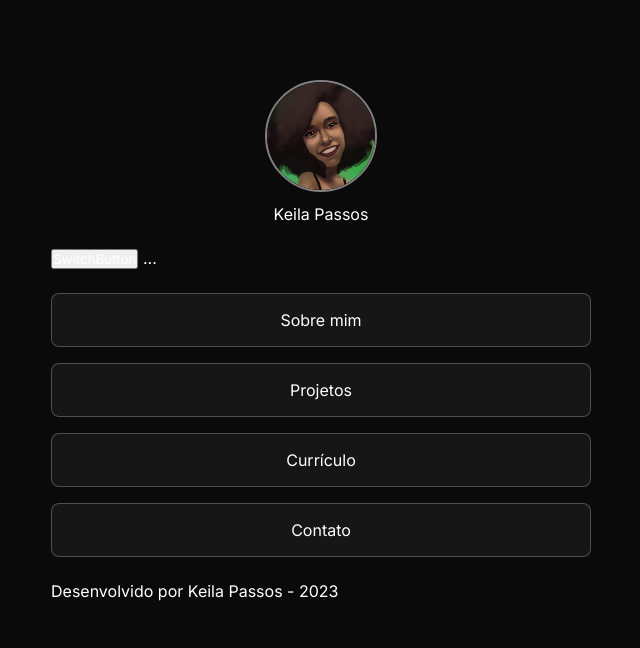
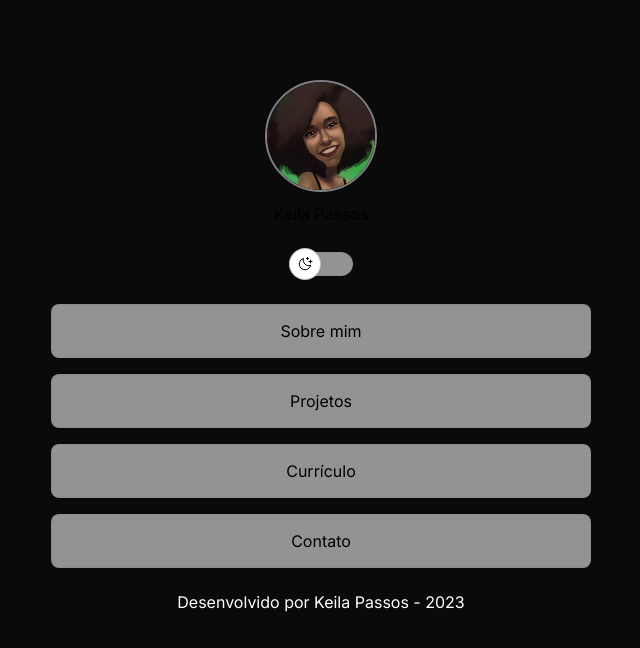
Before and after one commit to keilapassos/portfolio-devlinks, a plain HTML site: page index.html in a window 1280 px wide. Shown: the whole page, without its empty margins (319-959 px from the left). Drawn offline with nearby package versions, Linux system fonts and the light colour scheme.

Commit message:
style SwitchMode button and style lightmode + footer

```diff
--- a/index.html
+++ b/index.html
@@ -22,9 +22,9 @@
         <figcaption>Keila Passos</figcaption>
       </figure>
 
-      <div class="switch-button">
-        <button>SwitchButton</button>
-        <span>...</span>
+      <div class="switch-mode" onclick="toggleMode()">
+        <button></button>
+        <span></span>
       </div>
 
       <nav>
@@ -46,5 +46,15 @@
 
       <footer>Desenvolvido por Keila Passos - 2023</footer>
     </div>
+
+    <script
+      type="module"
+      src="https://unpkg.com/ionicons@5.5.2/dist/ionicons/ionicons.esm.js"
+    ></script>
+    <script
+      nomodule
+      src="https://unpkg.com/ionicons@5.5.2/dist/ionicons/ionicons.js"
+    ></script>
+    <script src="./scripts/script.js"></script>
   </body>
 </html>
--- a/scripts/script.js
+++ b/scripts/script.js
@@ -0,0 +1,4 @@
+function toggleMode() {
+  const html = document.documentElement;
+  html.classList.toggle("light");
+}
--- a/styles/style.css
+++ b/styles/style.css
@@ -5,17 +5,36 @@
 }
 
 :root {
+  /* colocar iamgem como bg */
+  /* --bg-url: url(../assets/bg-dark.jpg); */
+  --text-color: #000000;
+  --bg-color: rgb(10, 10, 10);
+  --switch-bg-url: url(../assets/moon-stars.svg);
+  --nav-item-border-color: rgba(139, 134, 134, 0.5);
+  --nav-item-border-color-hover: rgba(255, 255, 255, 0.2);
+  --nav-item-bg-color: rgba(255, 255, 255, 0.562);
+  --nav-item-bg-color-hover: rgba(0, 0, 0, 0.02);
+  --nav-item-bg-color-hover-text: rgb(255, 255, 255);
+  --footer-text-color: #ffffff;
+}
+
+.light {
+  /* colocar imagem como bg */
+  /* --bg-url: url(../assets/bg-light.jpg); */
   --text-color: #ffffff;
-  --bg-color: rgb(10, 10, 10);
-  --switch-bg-url: url(./assets/moon-stars.svg);
-  --nav-item-border-color: rgba(139, 134, 134, 0.5);
-  --nav-item-bg-color: rgba(255, 255, 255, 0.05);
-  --nav-item-bg-color-hover: rgba(0, 0, 0, 0.02);
-  --highlight-color: rgba(255, 255, 255, 0.2);
+  --bg-color: rgb(255, 255, 255);
+  --switch-bg-url: url(../assets/sun.svg);
+  --nav-item-border-color: rgb(151, 71, 255);
+  --nav-item-border-color-hover: rgb(112, 75, 160);
+  --nav-item-bg-color: rgb(169, 143, 202);
+  --nav-item-bg-color-hover-text: rgb(79, 40, 129);
+  --footer-text-color: rgb(79, 40, 129);
 }
 
 body {
   background-color: var(--bg-color);
+  /* usando imagem como background */
+  /* background: var(--bg-url) no-repeat top center/cover; */
   height: 100vh;
 }
 
@@ -48,6 +67,70 @@ body * {
   margin-top: 8px;
 }
 
+.switch-mode {
+  position: relative;
+  width: 64px;
+
+  margin: 4px auto;
+}
+
+.switch-mode button {
+  position: absolute;
+  top: 50%;
+  left: 0;
+  transform: translateY(-50%);
+  z-index: 1;
+
+  border: 0;
+  border-radius: 50%;
+  border: 1px solid var(--nav-item-border-color);
+
+  width: 32px;
+  height: 32px;
+
+  background: #ffffff var(--switch-bg-url) no-repeat center;
+
+  animation: slide-right 0.2s;
+}
+
+.switch-mode span {
+  display: block;
+  width: 64px;
+  height: 24px;
+  background-color: var(--nav-item-bg-color);
+  border: 1px solid var(--nav-item-border-color);
+
+  backdrop-filter: blur(4px);
+  -webkit-backdrop-filter: blur(4px);
+  border-radius: 1000px;
+}
+
+.light .switch-mode button {
+  animation: slide-left 0.2s forwards;
+}
+
+.light .profile img {
+  border: 2px solid var(--nav-item-border-color);
+}
+
+@keyframes slide-left {
+  from {
+    left: 0;
+  }
+  to {
+    left: 50%;
+  }
+}
+
+@keyframes slide-right {
+  from {
+    left: 50%;
+  }
+  to {
+    left: 0;
+  }
+}
+
 nav ul {
   list-style: none;
   display: flex;
@@ -77,5 +160,11 @@ nav ul li a {
 
 nav ul li a:hover {
   background-color: var(--nav-item-bg-color-hover);
-  border: 1.5px solid var(--text-color);
+  border: 1.5px solid var(--nav-item-border-color-hover);
+  color: var(--nav-item-bg-color-hover-text);
 }
+
+footer {
+  text-align: center;
+  color: var(--footer-text-color);
+}
```
Also changed, not shown: assets/bg-dark.jpg (added), assets/bg-light-2.jpg (added), assets/bg-light.jpg (added).
